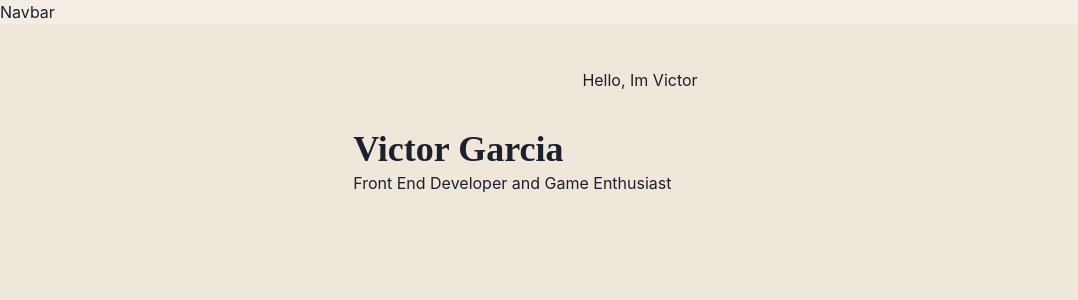
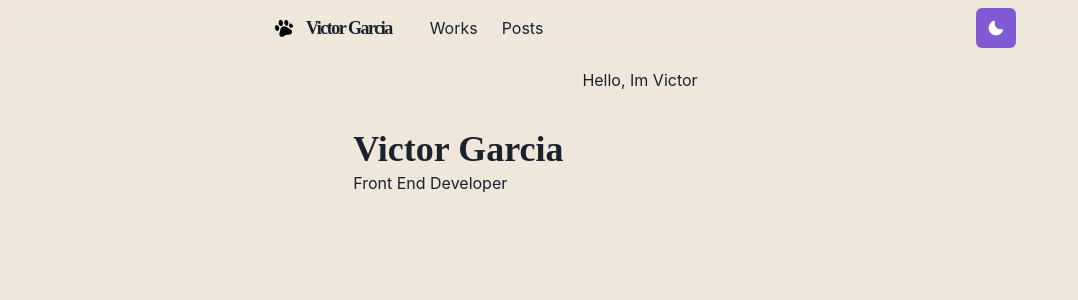
Before and after one commit to vgarmes/nextjs-chakra-homepage, a Next.js app: page / in a window 1280 px wide. Shown: the top 300 px of the page, without its empty margins (0-1078 px from the left). Built offline with nearby package versions, Linux system fonts and the light colour scheme.

Commit message:
add color mode toggle button

```diff
--- /dev/null
+++ b/components/color-mode-button.tsx
@@ -0,0 +1,17 @@
+import { IconButton, useColorMode, useColorModeValue } from '@chakra-ui/react'
+import { SunIcon, MoonIcon } from '@chakra-ui/icons'
+
+const ColorModeButton = () => {
+  const { toggleColorMode } = useColorMode()
+
+  return (
+    <IconButton
+      aria-label="Toggle theme"
+      colorScheme={useColorModeValue('purple', 'orange')}
+      icon={useColorModeValue(<MoonIcon />, <SunIcon />)}
+      onClick={toggleColorMode}
+    />
+  )
+}
+
+export default ColorModeButton
--- a/components/navbar.tsx
+++ b/components/navbar.tsx
@@ -16,6 +16,7 @@ import {
   ChakraProps
 } from '@chakra-ui/react'
 import { HamburgerIcon } from '@chakra-ui/icons'
+import ColorModeButton from './color-mode-button'
 
 interface LinkItemProps {
   href: string
@@ -24,13 +25,13 @@ interface LinkItemProps {
 
 const LinkItem: React.FC<LinkItemProps> = ({ href, path, children }) => {
   const active = path === href
-  const inactiveColor = useColorModeValue('gray200', 'whiteAlpha.900')
+  //const inactiveColor = useColorModeValue('gray200', 'whiteAlpha.900')
   return (
     <NextLink href={href}>
       <Link
         p={2}
         bg={active ? 'glassTeal' : undefined}
-        color={active ? '#202023' : inactiveColor}
+        color={active ? '#202023' : 'var(--color-inactive-link)'}
       >
         {children}
       </Link>
@@ -49,12 +50,67 @@ const Navbar: React.FC<NavbarProps> = ({ path, sx }) => {
       position="fixed"
       as="nav"
       w="100%"
-      bg={useColorModeValue('#ffffff40', '#20202380')}
+      bg="var(--color-background)"
       style={{ backdropFilter: 'blur(10px)' }}
       zIndex={1}
       sx={{ ...sx }}
     >
-      Navbar
+      <Container
+        display="flex"
+        p={2}
+        maxW="container.md"
+        wrap="wrap"
+        align="center"
+        justify="space-between"
+      >
+        <Flex align="center" mr={5}>
+          <Heading as="h1" size="lg" letterSpacing={'tighter'}>
+            <Logo />
+          </Heading>
+        </Flex>
+        <Stack
+          direction={{ base: 'column', md: 'row' }}
+          display={{ base: 'none', md: 'flex' }}
+          width={{ base: 'full', md: 'auto' }}
+          alignItems="center"
+          flexGrow={1}
+          mt={{ base: 4, md: 0 }}
+        >
+          <LinkItem href="/works" path={path}>
+            Works
+          </LinkItem>
+          <LinkItem href="/posts" path={path}>
+            Posts
+          </LinkItem>
+        </Stack>
+        <Box flex={1} align="right">
+          <ColorModeButton />
+          <Box ml={2} display={{ base: 'inline-block', md: 'none' }}>
+            <Menu>
+              <MenuButton
+                as={IconButton}
+                icon={<HamburgerIcon />}
+                variant="outline"
+                aria-label="Options"
+              />
+              <MenuList>
+                <NextLink href="/" passHref>
+                  <MenuItem as={Link}>About</MenuItem>
+                </NextLink>
+                <NextLink href="/works" passHref>
+                  <MenuItem as={Link}>Works</MenuItem>
+                </NextLink>
+                <NextLink href="/posts" passHref>
+                  <MenuItem as={Link}>Posts</MenuItem>
+                </NextLink>
+                <MenuItem as={Link} href="http://wwww.github.com/vgarmes">
+                  View Source
+                </MenuItem>
+              </MenuList>
+            </Menu>
+          </Box>
+        </Box>
+      </Container>
     </Box>
   )
 }
--- a/pages/index.tsx
+++ b/pages/index.tsx
@@ -1,5 +1,12 @@
 import type { NextPage } from 'next'
-import { Container, Box, Heading, Text } from '@chakra-ui/react'
+import {
+  Container,
+  Box,
+  Heading,
+  Text,
+  useColorMode,
+  Button
+} from '@chakra-ui/react'
 
 const Home: NextPage = () => {
   return (
@@ -13,7 +20,7 @@ const Home: NextPage = () => {
           <Heading as="h2" variant="page-title">
             Victor Garcia
           </Heading>
-          <Text>Front End Developer and Game Enthusiast</Text>
+          <Text>Front End Developer</Text>
         </Box>
       </Box>
     </Container>
```
